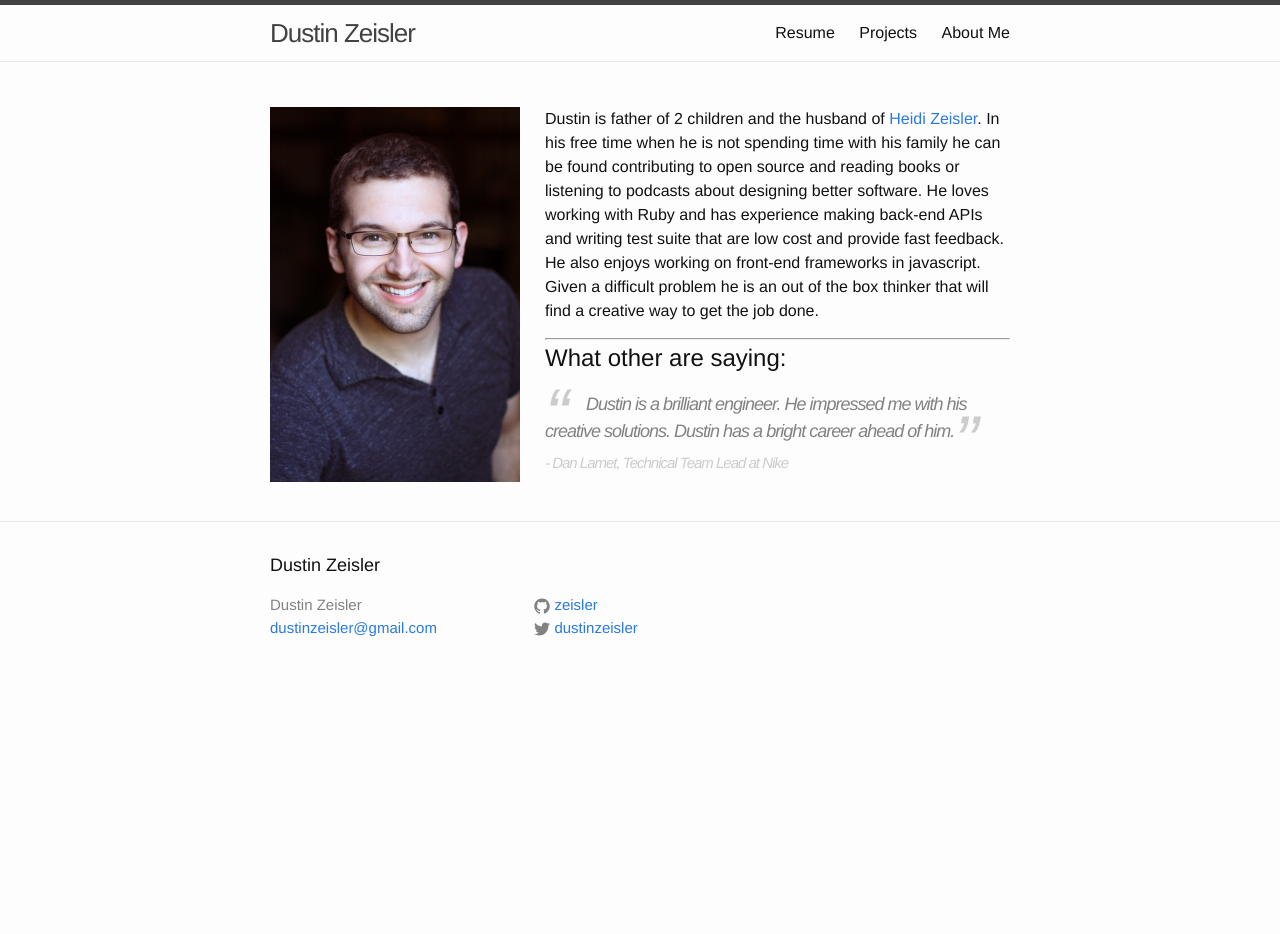
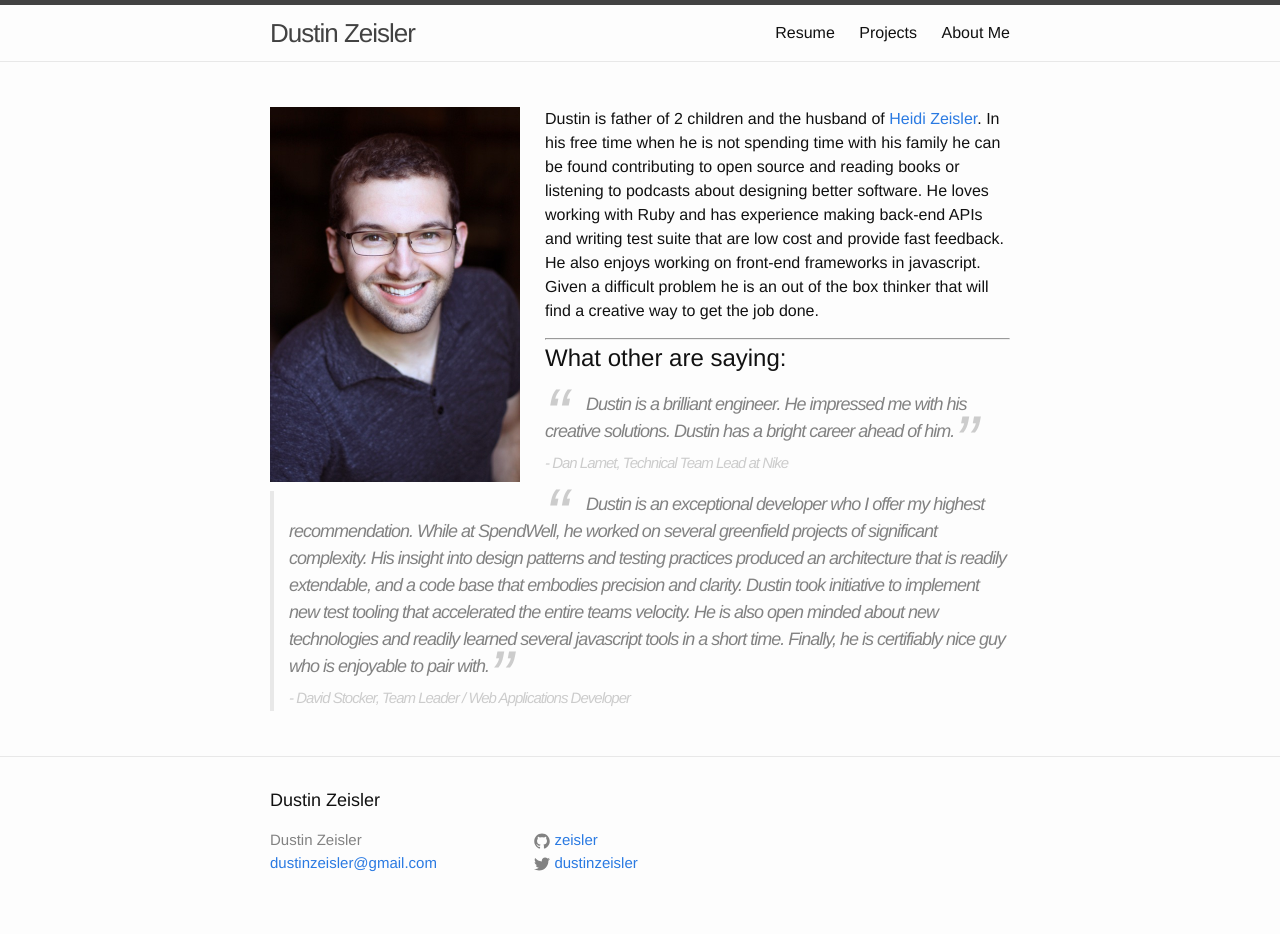
Before and after one commit to zeisler/zeisler.github.io, a Jekyll site: the page built from about_me/index.md, in a window 1280 px wide. Built offline with Jekyll 4.4.1, drawn with Linux system fonts in a browser that asks for light colours; before the commit the page ends 900 px from its top, so only the background shows below that.

Commit message:
add new recomendation

```diff
--- a/about_me/index.md
+++ b/about_me/index.md
@@ -4,15 +4,20 @@ title: "About Me"
 description: ""
 ---
 
-<img src="/images/dustin_zeisler.jpg" alt="" style="float:left; padding-right: 25px; width:250px;">
+<img src="/images/dustin_zeisler.jpg" alt="" style="float:left; padding-right: 25px; padding-bottom: 25px; width:250px;">
 
 
   Dustin is father of 2 children and the husband of [Heidi Zeisler](http://HeidiZeisler.com). In his free time when he is not spending time with his family he can be found contributing to open source and reading books or listening to podcasts about designing better software. He loves working with Ruby and has experience making back-end APIs and writing test suite that are low cost and provide fast feedback. He also enjoys working on front-end frameworks in javascript. Given a difficult problem he is an out of the box thinker that will find a creative way to get the job done.
 
 --------------
 
+
 <h2>What other are saying:</h2>
 
 <blockquote><p>Dustin is a brilliant engineer. He impressed me with his creative solutions. Dustin has a bright career ahead of him.</p>
 <span>- Dan Lamet, Technical Team Lead at Nike</span>
 </blockquote>
+
+<blockquote><p>Dustin is an exceptional developer who I offer my highest recommendation. While at SpendWell, he worked on several greenfield projects of significant complexity. His insight into design patterns and testing practices produced an architecture that is readily extendable, and a code base that embodies precision and clarity. Dustin took initiative to implement new test tooling that accelerated the entire teams velocity. He is also open minded about new technologies and readily learned several javascript tools in a short time. Finally, he is certifiably nice guy who is enjoyable to pair with.</p>
+<span>- David Stocker, Team Leader / Web Applications Developer</span>
+</blockquote>
```
